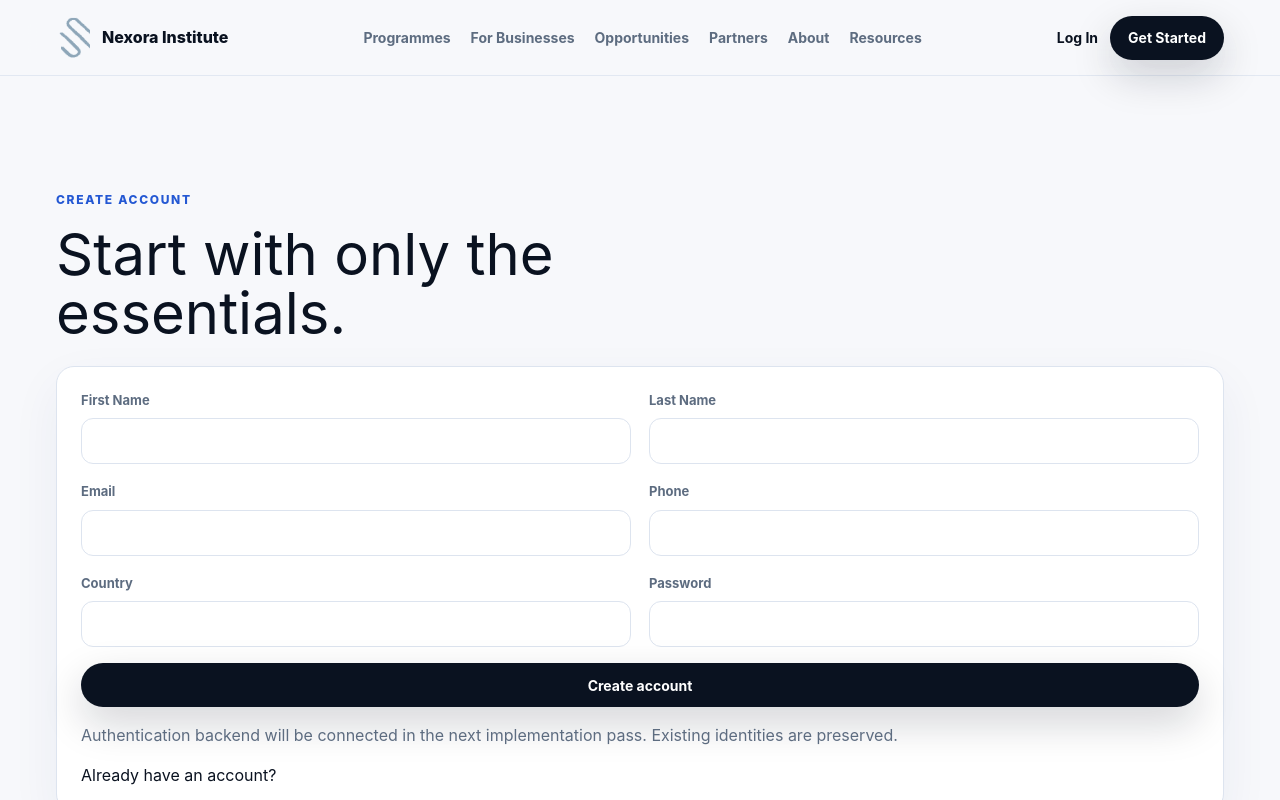
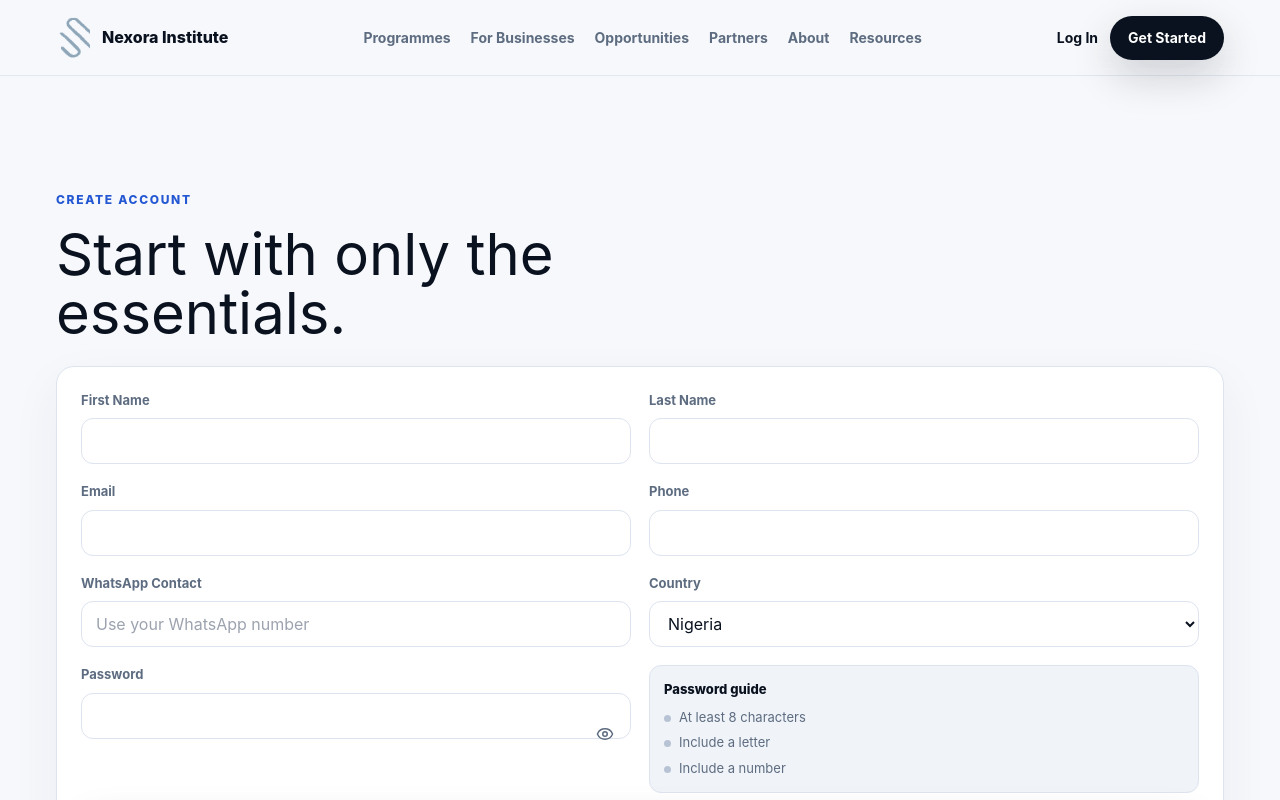
Before and after one commit to nexoraadmi007-a11y/Nexora-Website, a Next.js app: page /signup in a window 1280 px wide. Shown: the top 800 px of the page. Built offline with nearby package versions, Linux system fonts and the light colour scheme.

Commit message:
fix: complete signup form interaction

```diff
--- /dev/null
+++ b/src/app/api/signup/route.ts
@@ -0,0 +1,72 @@
+import { NextRequest, NextResponse } from 'next/server'
+import { captureLead, phone, text } from '@/lib/lead-capture'
+import { sendTelegramMessage } from '@/lib/telegram'
+
+export const runtime = 'nodejs'
+
+type SignupPayload = Record<string, unknown>
+
+function hasValidPassword(value: string) {
+  return value.length >= 8 && /[A-Za-z]/.test(value) && /[0-9]/.test(value)
+}
+
+async function notifyAdmin(message: string) {
+  const chatId = process.env.TELEGRAM_ADMIN_CHAT_ID
+  if (!chatId) return
+  await sendTelegramMessage(chatId, message).catch((error) => {
+    console.error('Signup Telegram notification failed', error instanceof Error ? error.message : error)
+  })
+}
+
+export async function POST(request: NextRequest) {
+  try {
+    const body = (await request.json()) as SignupPayload
+    const fullName = text(body.fullName, 160)
+    const email = text(body.email, 254).toLowerCase()
+    const phoneNumber = phone(body.phone)
+    const whatsapp = phone(body.whatsAppNumber || body.whatsapp)
+    const country = text(body.country, 80)
+    const password = text(body.password, 200)
+
+    if (!fullName || !email || !phoneNumber || !whatsapp || !country || !password) {
+      return NextResponse.json({ error: 'Full name, email, phone, WhatsApp contact, country, and password are required.' }, { status: 400 })
+    }
+
+    if (!hasValidPassword(password)) {
+      return NextResponse.json({ error: 'Password must contain at least 8 characters, including a letter and a number.' }, { status: 400 })
+    }
+
+    captureLead({
+      platform: 'Website',
+      sourcePage: '/signup',
+      fullName,
+      email,
+      phone: phoneNumber,
+      whatsAppNumber: whatsapp,
+      location: country,
+      currentStatus: 'Professional',
+      interestAreas: ['Career Accelerator'],
+      primaryGoal: 'Create Nexora Institute account',
+      notes: 'Signup intent captured from the V2 public account page.',
+    }).catch((error) => {
+      console.error('Signup CRM capture failed', error instanceof Error ? error.message : error)
+    })
+
+    notifyAdmin([
+      'New Nexora Institute account signup request',
+      `Name: ${fullName}`,
+      `Email: ${email}`,
+      `Phone: ${phoneNumber}`,
+      `WhatsApp: ${whatsapp}`,
+      `Country: ${country}`,
+    ].join('\n')).catch(() => undefined)
+
+    return NextResponse.json({
+      ok: true,
+      message: 'Account request received. Nexora Institute will complete access setup.',
+    }, { status: 201 })
+  } catch (error) {
+    console.error('Signup request failed', error instanceof Error ? error.message : error)
+    return NextResponse.json({ error: 'We could not process the account request. Please try again.' }, { status: 500 })
+  }
+}
--- a/src/app/globals.css
+++ b/src/app/globals.css
@@ -202,6 +202,84 @@ textarea { min-height: 118px; padding-top: 12px; }
   gap: 16px;
 }
 
+.password-field { align-content: start; }
+
+.password-input {
+  position: relative;
+  display: block;
+}
+
+.password-input input { padding-right: 48px; }
+
+.icon-button {
+  position: absolute;
+  top: 50%;
+  right: 8px;
+  display: inline-flex;
+  width: 36px;
+  height: 36px;
+  align-items: center;
+  justify-content: center;
+  border: 0;
+  border-radius: 999px;
+  background: transparent;
+  color: var(--muted);
+  cursor: pointer;
+}
+
+.icon-button:hover { background: var(--surface-muted); color: var(--text); }
+
+.password-guide {
+  display: grid;
+  align-content: start;
+  gap: 6px;
+  border: 1px solid var(--line);
+  border-radius: 12px;
+  background: var(--surface-muted);
+  padding: 14px;
+  color: var(--muted);
+  font-size: 13px;
+}
+
+.password-guide p {
+  margin-bottom: 2px;
+  color: var(--text);
+  font-weight: 850;
+}
+
+.password-guide span::before {
+  content: "";
+  display: inline-block;
+  width: 7px;
+  height: 7px;
+  margin-right: 8px;
+  border-radius: 999px;
+  background: #b7c3d4;
+}
+
+.password-guide span.ok { color: var(--success); font-weight: 750; }
+.password-guide span.ok::before { background: var(--success); }
+
+.form-message {
+  margin: 0;
+  border-radius: 12px;
+  padding: 14px 16px;
+  font-weight: 750;
+  line-height: 1.5;
+}
+
+.form-message.success {
+  border: 1px solid rgba(16, 125, 82, .22);
+  background: rgba(16, 125, 82, .08);
+  color: var(--success);
+}
+
+.form-message.error {
+  border: 1px solid rgba(180, 35, 24, .22);
+  background: rgba(180, 35, 24, .08);
+  color: var(--danger);
+}
+
 .app-shell {
   display: grid;
   min-height: 100vh;
--- a/src/app/signup/page.tsx
+++ b/src/app/signup/page.tsx
@@ -1,12 +1,150 @@
+'use client'
+
 import Link from 'next/link'
+import { Eye, EyeOff } from 'lucide-react'
+import { FormEvent, useMemo, useState } from 'react'
 import { PublicShell } from '@/components/shell'
-import { Card, Field, Section } from '@/components/ui'
+import { Card, Section } from '@/components/ui'
+
+const countries = [
+  'Nigeria',
+  'Ghana',
+  'Kenya',
+  'South Africa',
+  'Rwanda',
+  'Uganda',
+  'United Kingdom',
+  'United States',
+  'Canada',
+  'Other',
+]
+
+type SubmitState = 'idle' | 'submitting' | 'success' | 'error'
 
 export default function SignupPage() {
+  const [showPassword, setShowPassword] = useState(false)
+  const [status, setStatus] = useState<SubmitState>('idle')
+  const [message, setMessage] = useState('')
+  const [password, setPassword] = useState('')
+
+  const passwordChecks = useMemo(() => ({
+    length: password.length >= 8,
+    letter: /[A-Za-z]/.test(password),
+    number: /[0-9]/.test(password),
+  }), [password])
+
+  const passwordReady = passwordChecks.length && passwordChecks.letter && passwordChecks.number
+
+  async function handleSubmit(event: FormEvent<HTMLFormElement>) {
+    event.preventDefault()
+    setStatus('submitting')
+    setMessage('')
+
+    const formData = new FormData(event.currentTarget)
+    const fullName = `${formData.get('firstName') || ''} ${formData.get('lastName') || ''}`.trim()
+
+    if (!passwordReady) {
+      setStatus('error')
+      setMessage('Please use a password with at least 8 characters, including a letter and a number.')
+      return
+    }
+
+    try {
+      const response = await fetch('/api/signup', {
+        method: 'POST',
+        headers: { 'Content-Type': 'application/json' },
+        body: JSON.stringify({
+          fullName,
+          email: formData.get('email'),
+          phone: formData.get('phone'),
+          whatsAppNumber: formData.get('whatsapp'),
+          country: formData.get('country'),
+          password,
+        }),
+      })
+
+      const result = await response.json().catch(() => ({}))
+      if (!response.ok) throw new Error(result.error || 'Account request failed.')
+
+      setStatus('success')
+      setMessage('Your account request has been received. Nexora Institute will complete account access setup from the admin side.')
+      event.currentTarget.reset()
+      setPassword('')
+    } catch (error) {
+      setStatus('error')
+      setMessage(error instanceof Error ? error.message : 'We could not create your account request. Please try again.')
+    }
+  }
+
   return (
     <PublicShell>
       <Section eyebrow="Create Account" title="Start with only the essentials.">
-        <Card><form className="form-grid"><div className="grid-2"><Field name="firstName" label="First Name" required /><Field name="lastName" label="Last Name" required /><Field name="email" label="Email" type="email" required /><Field name="phone" label="Phone" required /><Field name="country" label="Country" required /><Field name="password" label="Password" type="password" required /></div><button className="btn btn-primary" type="button">Create account</button><p className="muted">Authentication backend will be connected in the next implementation pass. Existing identities are preserved.</p><Link href="/login">Already have an account?</Link></form></Card>
+        <Card>
+          <form className="form-grid" onSubmit={handleSubmit}>
+            <div className="grid-2">
+              <label className="field">
+                <span>First Name</span>
+                <input name="firstName" required />
+              </label>
+              <label className="field">
+                <span>Last Name</span>
+                <input name="lastName" required />
+              </label>
+              <label className="field">
+                <span>Email</span>
+                <input name="email" type="email" required />
+              </label>
+              <label className="field">
+                <span>Phone</span>
+                <input name="phone" inputMode="tel" required />
+              </label>
+              <label className="field">
+                <span>WhatsApp Contact</span>
+                <input name="whatsapp" inputMode="tel" placeholder="Use your WhatsApp number" required />
+              </label>
+              <label className="field">
+                <span>Country</span>
+                <select name="country" defaultValue="Nigeria" required>
+                  {countries.map((country) => <option key={country} value={country}>{country}</option>)}
+                </select>
+              </label>
+              <label className="field password-field">
+                <span>Password</span>
+                <span className="password-input">
+                  <input
+                    name="password"
+                    type={showPassword ? 'text' : 'password'}
+                    value={password}
+                    onChange={(event) => setPassword(event.target.value)}
+                    required
+                  />
+                  <button
+                    aria-label={showPassword ? 'Hide password' : 'Show password'}
+                    className="icon-button"
+                    type="button"
+                    onClick={() => setShowPassword((value) => !value)}
+                  >
+                    {showPassword ? <EyeOff size={18} /> : <Eye size={18} />}
+                  </button>
+                </span>
+              </label>
+              <div className="password-guide" aria-live="polite">
+                <p>Password guide</p>
+                <span className={passwordChecks.length ? 'ok' : ''}>At least 8 characters</span>
+                <span className={passwordChecks.letter ? 'ok' : ''}>Include a letter</span>
+                <span className={passwordChecks.number ? 'ok' : ''}>Include a number</span>
+              </div>
+            </div>
+
+            {message ? <p className={`form-message ${status === 'success' ? 'success' : 'error'}`}>{message}</p> : null}
+
+            <button className="btn btn-primary" type="submit" disabled={status === 'submitting'}>
+              {status === 'submitting' ? 'Creating account...' : 'Create account'}
+            </button>
+            <p className="muted">Durable login sessions will be completed when the V2 authentication service is connected.</p>
+            <Link href="/login">Already have an account?</Link>
+          </form>
+        </Card>
       </Section>
     </PublicShell>
   )
```
